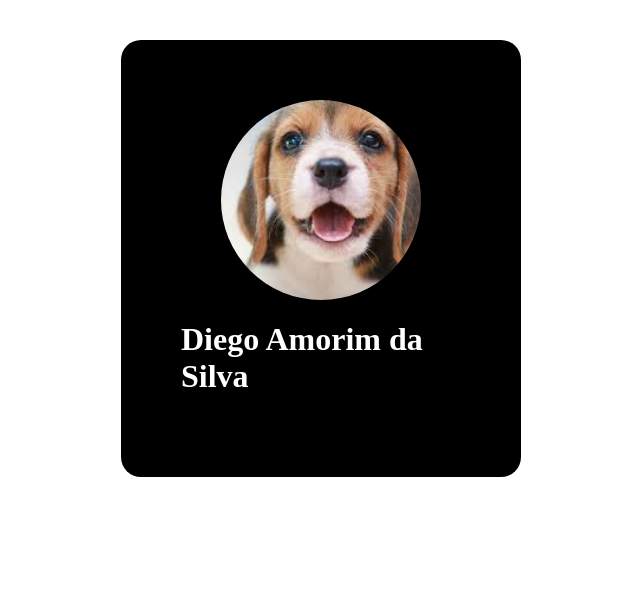
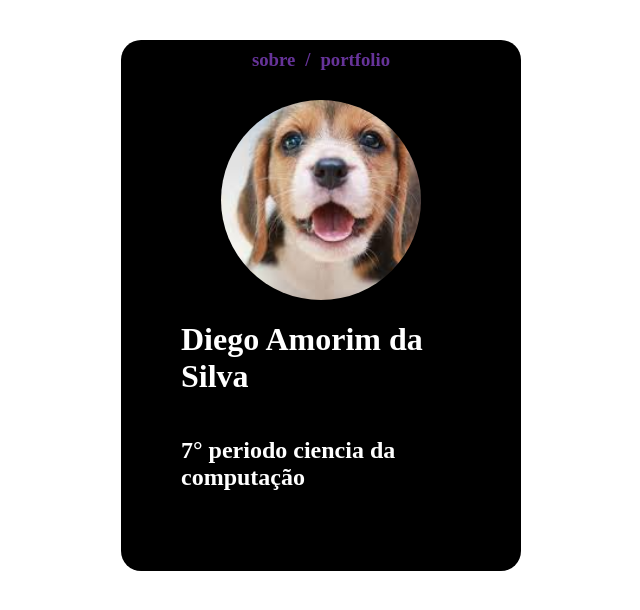
Before and after one commit to diegoamorimsilva/amorimsilva, a plain HTML site: page public/index.html in a window 1280 px wide. Shown: the whole page, without its empty margins (319-959 px from the left). Drawn offline with Linux system fonts and the light colour scheme; some packages are replaced by stand-ins of ours.

Commit message:
testando header

```diff
--- a/public/index.html
+++ b/public/index.html
@@ -8,22 +8,33 @@
   </head>
 
   <body>
+
     <span class="conteudo">
+
       <span>
-<span  class="foto">
-        </span>
+        <header>
+          <a href="#">
+            <h3>sobre</h3>
+          </a>
+          <h3>/</h3>
+          <a href="#">
+            <h3>portfolio</h3>
+          </a>
+        </header>
+
+        <span class="foto"></span>
         <h1>Diego Amorim da Silva</h1>
+        <h2>7° periodo ciencia da computação</h2>
       </span>
     </span>
 
-  <!-- The core Firebase JS SDK is always required and must be listed first -->
-<script src="/__/firebase/7.15.5/firebase-app.js"></script>
+    <!-- The core Firebase JS SDK is always required and must be listed first -->
+    <script src="/__/firebase/7.15.5/firebase-app.js"></script>
 
-<!-- TODO: Add SDKs for Firebase products that you want to use
-     https://firebase.google.com/docs/web/setup#available-libraries -->
-<script src="/__/firebase/7.15.5/firebase-analytics.js"></script>
+    <!-- TODO: Add SDKs for Firebase products that you want to use https://firebase.google.com/docs/web/setup#available-libraries -->
+    <script src="/__/firebase/7.15.5/firebase-analytics.js"></script>
 
-<!-- Initialize Firebase -->
-<script src="/__/firebase/init.js"></script>
+    <!-- Initialize Firebase -->
+    <script src="/__/firebase/init.js"></script>
   </body>
 </html>
--- a/public/style/style.css
+++ b/public/style/style.css
@@ -1,5 +1,30 @@
 body h1 {
     color: #ffffff;
+}
+
+body h2 {
+    color: #ffffff;
+}
+
+body header {
+    display: flex;
+    justify-content: center;
+    margin-bottom: 20px;
+    margin-top: -60px;
+}
+
+body header h3 {
+    margin: 5px;
+    color: rebeccapurple;
+}
+
+body header a {
+    text-decoration: none;
+    color: rebeccapurple;
+}
+
+body header a h3:hover {
+    color: rgba(102, 51, 153, 0.664);
 }
 
 .conteudo {
```
